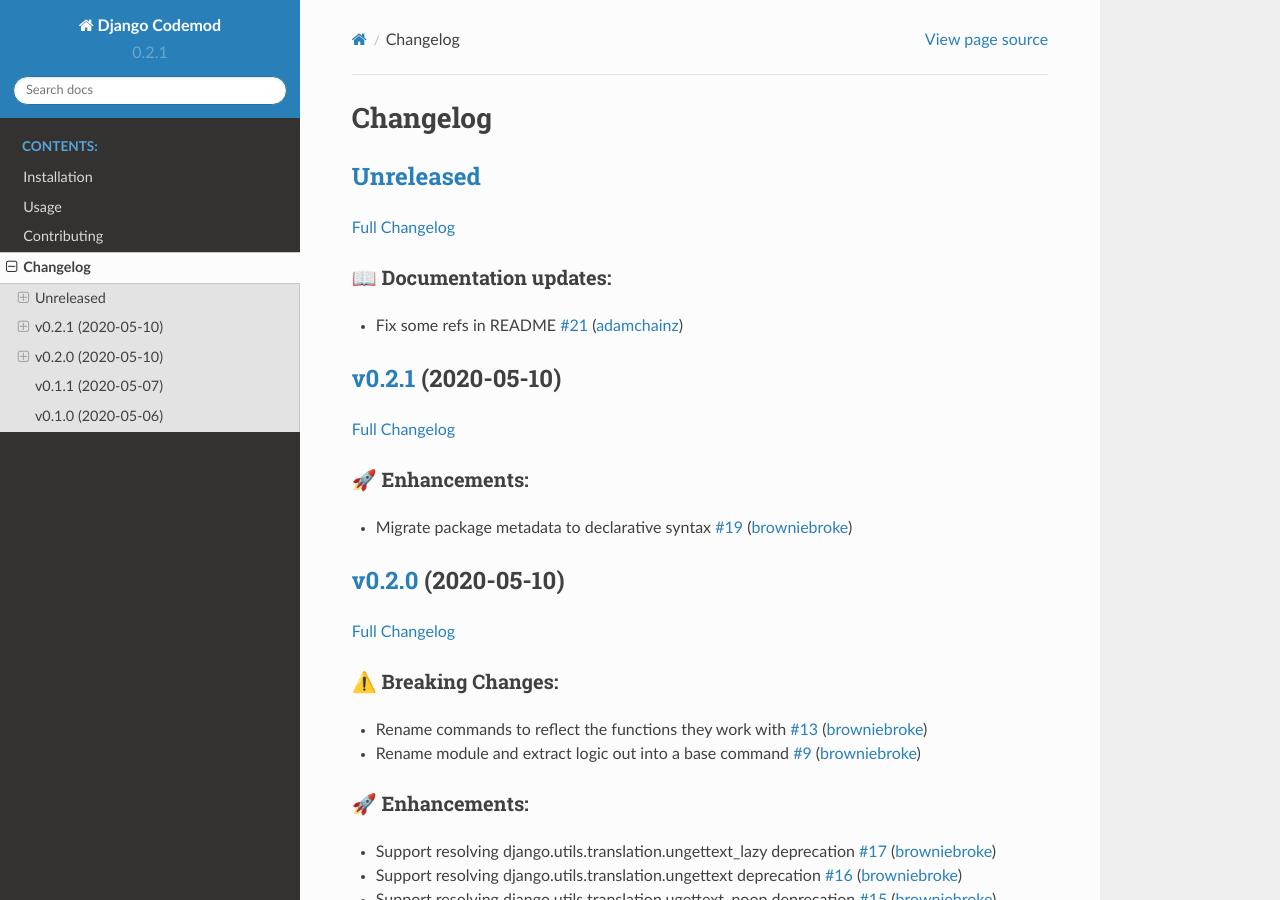
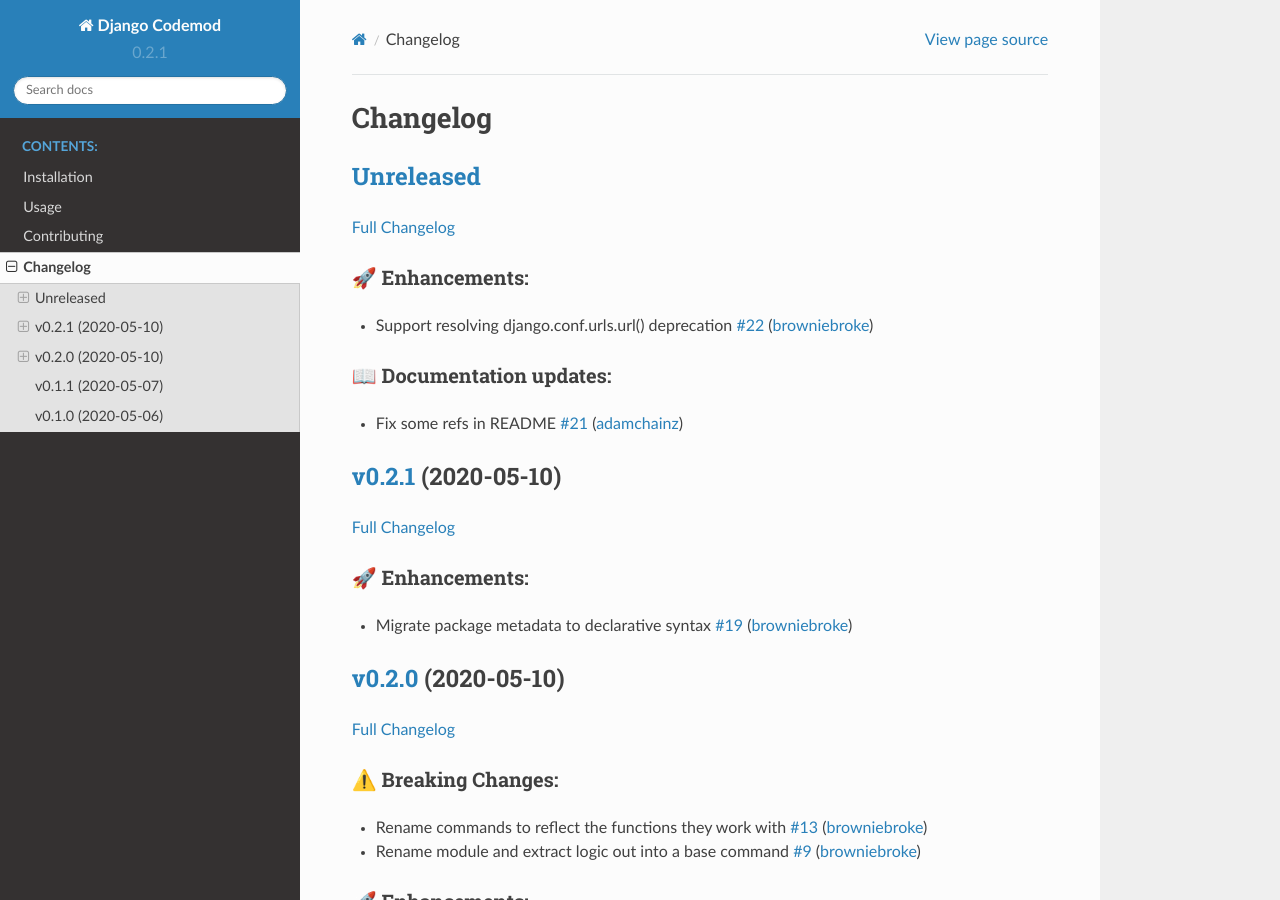
Before and after one commit to browniebroke/django-codemod, a Sphinx documentation site: the page built from docs/changelog.md, in a window 1280 px wide and 900 px high. Built offline with Sphinx 7.4.7 and the Read the Docs theme 2.0.0, drawn with Linux system fonts in a browser that asks for light colours; pages that are not in the unit, such as notebooks, are missing from menus.

Commit message:
Update Changelog

```diff
--- a/docs/changelog.md
+++ b/docs/changelog.md
@@ -3,6 +3,10 @@
 ## [Unreleased](https://github.com/browniebroke/django-codemod/tree/HEAD)
 
 [Full Changelog](https://github.com/browniebroke/django-codemod/compare/v0.2.1...HEAD)
+
+### 🚀 Enhancements:
+
+- Support resolving django.conf.urls.url\(\) deprecation [\#22](https://github.com/browniebroke/django-codemod/pull/22) ([browniebroke](https://github.com/browniebroke))
 
 ### 📖 Documentation updates:
 
```
